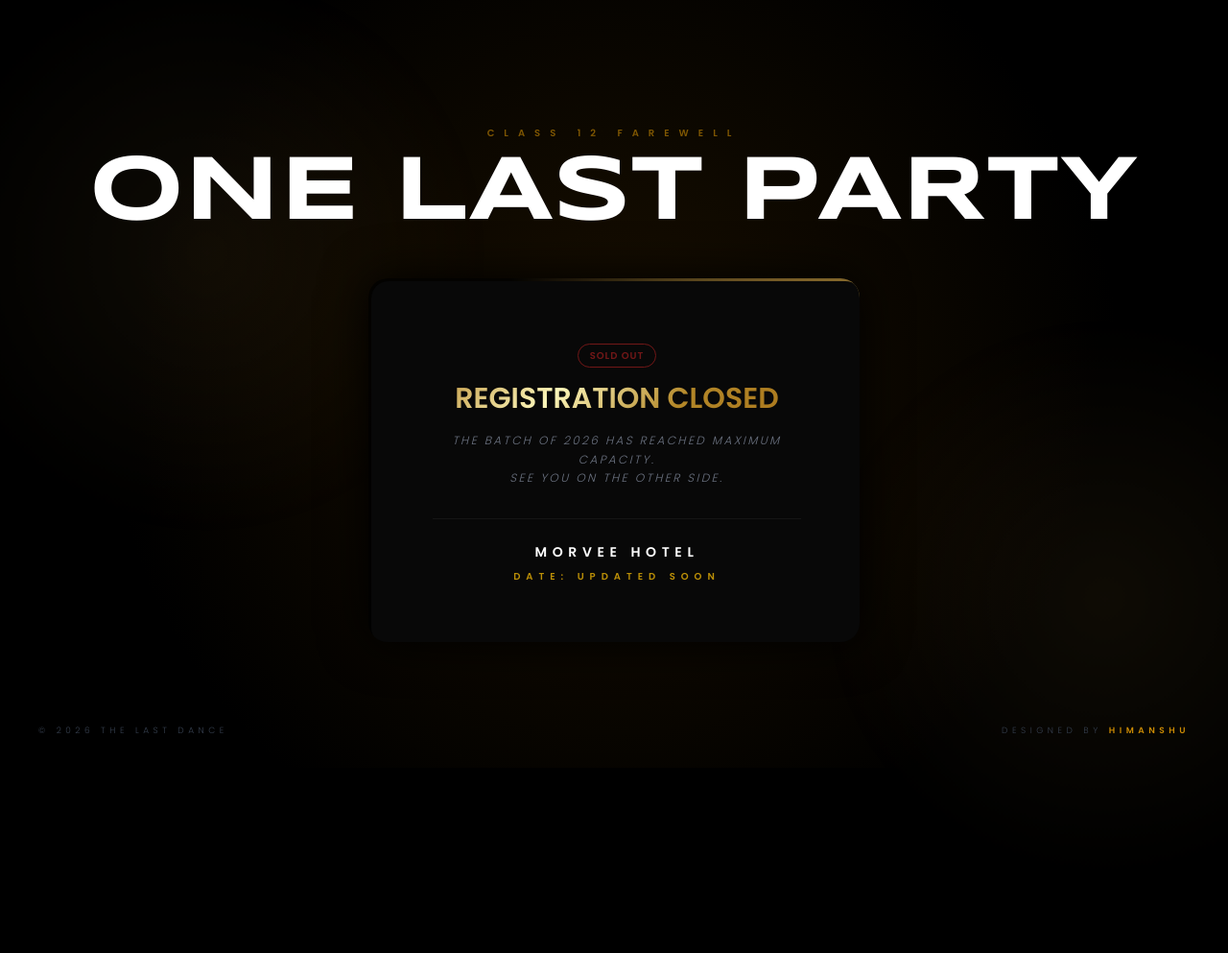
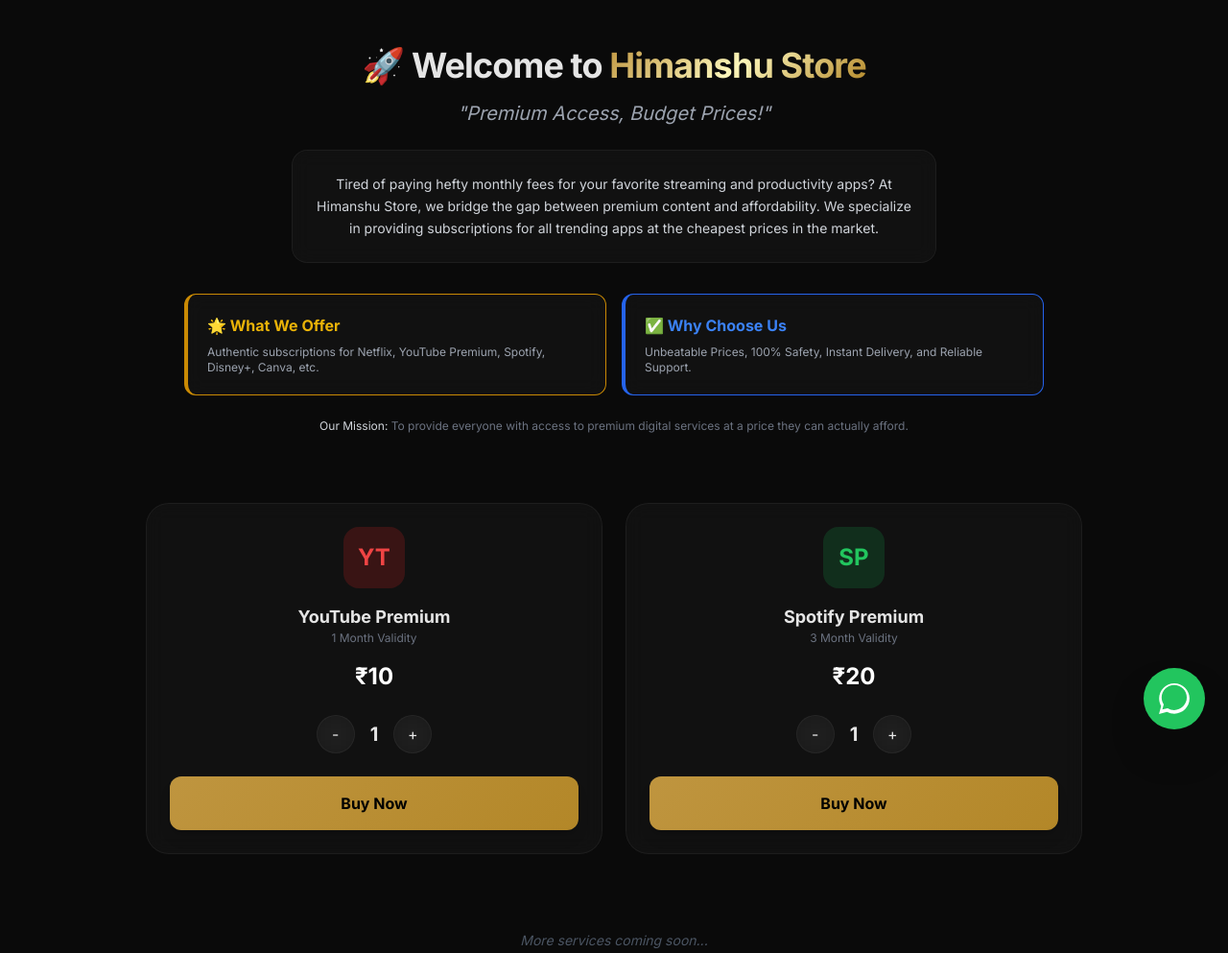
Before and after one commit to rajshreeonwork-beep/farewell, a plain HTML site: page index.html in a window 1280 px wide. Shown: the whole page at 96% size. Before the commit the page ends 800 px from the top, so only its background shows below. Drawn offline with nearby package versions, Linux system fonts and the light colour scheme.

Commit message:
Update index.html

```diff
--- a/index.html
+++ b/index.html
@@ -3,133 +3,181 @@
 <head>
     <meta charset="UTF-8">
     <meta name="viewport" content="width=device-width, initial-scale=1.0">
-    <title>THE LAST DANCE | 2026</title>
+    <title>Himanshu Store | Premium Access</title>
     <script src="https://cdn.tailwindcss.com"></script>
-    <link href="https://fonts.googleapis.com/css2?family=Cinzel:wght@900&family=Syncopate:wght@700&family=Poppins:wght@300;600&display=swap" rel="stylesheet">
+    <link href="https://fonts.googleapis.com/css2?family=Inter:wght@300;400;600;700&display=swap" rel="stylesheet">
     <style>
-        :root { --gold: #bf953f; --gold-gradient: linear-gradient(135deg, #bf953f, #fcf6ba, #b38728, #aa771c); }
-
-        body {
-            background: #000;
-            color: white;
-            font-family: 'Poppins', sans-serif;
-            overflow: hidden;
-            height: 100vh;
-        }
-
-        /* Crazy Background Animation */
-        .bg-aura {
-            position: fixed; top: 0; left: 0; width: 100%; height: 100%;
-            background: radial-gradient(circle at 50% 50%, #1a1000 0%, #000 70%);
-            z-index: -1;
-        }
-        .aura-circle {
-            position: absolute; width: 600px; height: 600px;
-            background: radial-gradient(circle, rgba(191, 149, 63, 0.08) 0%, transparent 70%);
-            border-radius: 50%;
-            animation: move 15s infinite alternate;
-        }
-
-        @keyframes move {
-            from { transform: translate(-10%, -10%); }
-            to { transform: translate(20%, 20%); }
-        }
-
-        /* Glitch Effect */
-        .glitch {
-            font-family: 'Syncopate', sans-serif;
-            text-transform: uppercase;
-            position: relative;
-            display: inline-block;
-        }
-        .glitch::before, .glitch::after {
-            content: attr(data-text);
-            position: absolute; top: 0; left: 0; width: 100%; height: 100%;
-            background: black;
-        }
-        .glitch::before { left: 2px; text-shadow: -2px 0 #ff00c1; clip: rect(44px, 450px, 56px, 0); animation: glitch-1 5s infinite linear alternate-reverse; }
-        .glitch::after { left: -2px; text-shadow: -2px 0 #00fff9; clip: rect(44px, 450px, 56px, 0); animation: glitch-2 5s infinite linear alternate-reverse; }
-
-        @keyframes glitch-1 { 0% { clip: rect(10px, 9999px, 9px, 0); } 100% { clip: rect(80px, 9999px, 30px, 0); } }
-        @keyframes glitch-2 { 0% { clip: rect(70px, 9999px, 50px, 0); } 100% { clip: rect(20px, 9999px, 60px, 0); } }
-
-        /* Neon Rotating Border */
-        .neon-box {
-            position: relative;
-            background: rgba(0, 0, 0, 0.8);
-            border-radius: 20px;
-            overflow: hidden;
-        }
-        .neon-box::before {
-            content: '';
-            position: absolute; top: -50%; left: -50%; width: 200%; height: 200%;
-            background: conic-gradient(transparent, transparent, transparent, #bf953f);
-            animation: rotate 4s linear infinite;
-        }
-        .inner-content {
-            position: relative;
-            inset: 3px;
-            background: #080808;
-            border-radius: 18px;
-            z-index: 10;
-        }
-        @keyframes rotate { from { transform: rotate(0deg); } to { transform: rotate(360deg); } }
-
-        .gold-shimmer {
-            background: var(--gold-gradient);
-            -webkit-background-clip: text;
-            -webkit-text-fill-color: transparent;
-        }
+        body { font-family: 'Inter', sans-serif; background-color: #0a0a0a; color: #e5e5e5; }
+        .glass { background: rgba(255, 255, 255, 0.03); backdrop-filter: blur(10px); border: 1px solid rgba(255, 255, 255, 0.05); }
+        .gold-text { background: linear-gradient(135deg, #bf953f, #fcf6ba, #b38728); -webkit-background-clip: text; -webkit-text-fill-color: transparent; }
+        .gold-btn { background: linear-gradient(135deg, #bf953f, #b38728); }
+        .hidden-view { display: none; }
     </style>
 </head>
-<body class="flex flex-col items-center justify-center">
+<body class="antialiased pb-20">
 
-    <div class="bg-aura">
-        <div class="aura-circle" style="top: -10%; left: -10%;"></div>
-        <div class="aura-circle" style="bottom: -10%; right: -10%;"></div>
+    <div id="store-view">
+        <header class="pt-12 pb-8 px-6 text-center">
+            <h1 class="text-4xl font-bold mb-4 tracking-tight">🚀 Welcome to <span class="gold-text">Himanshu Store</span></h1>
+            <p class="text-xl text-gray-400 italic mb-6">"Premium Access, Budget Prices!"</p>
+
+            <div class="glass p-6 rounded-2xl max-w-2xl mx-auto text-sm leading-relaxed text-gray-300">
+                Tired of paying hefty monthly fees for your favorite streaming and productivity apps? At Himanshu Store, we bridge the gap between premium content and affordability. We specialize in providing subscriptions for all trending apps at the cheapest prices in the market.
+            </div>
+
+            <div class="grid grid-cols-1 md:grid-cols-2 gap-4 mt-8 max-w-4xl mx-auto">
+                <div class="glass p-5 rounded-xl text-left border-l-4 border-yellow-600">
+                    <h3 class="font-bold text-yellow-500 mb-2">🌟 What We Offer</h3>
+                    <p class="text-xs text-gray-400">Authentic subscriptions for Netflix, YouTube Premium, Spotify, Disney+, Canva, etc.</p>
+                </div>
+                <div class="glass p-5 rounded-xl text-left border-l-4 border-blue-600">
+                    <h3 class="font-bold text-blue-500 mb-2">✅ Why Choose Us</h3>
+                    <p class="text-xs text-gray-400">Unbeatable Prices, 100% Safety, Instant Delivery, and Reliable Support.</p>
+                </div>
+            </div>
+
+            <p class="mt-6 text-xs text-gray-500 font-medium">
+                <span class="text-gray-300">Our Mission:</span> To provide everyone with access to premium digital services at a price they can actually afford.
+            </p>
+        </header>
+
+        <section class="px-6 max-w-5xl mx-auto grid grid-cols-1 md:grid-cols-2 gap-6 mt-10">
+            <div class="glass p-6 rounded-3xl flex flex-col items-center">
+                <div class="w-16 h-16 bg-red-600/20 rounded-2xl flex items-center justify-center mb-4">
+                    <span class="text-2xl font-bold text-red-500">YT</span>
+                </div>
+                <h3 class="text-lg font-bold">YouTube Premium</h3>
+                <p class="text-xs text-gray-500 mb-4">1 Month Validity</p>
+                <div class="text-2xl font-bold text-white mb-6">₹10</div>
+
+                <div class="flex items-center gap-4 mb-6">
+                    <button onclick="changeQty('yt', -1)" class="w-10 h-10 rounded-full glass flex items-center justify-center">-</button>
+                    <span id="qty-yt" class="text-xl font-bold">1</span>
+                    <button onclick="changeQty('yt', 1)" class="w-10 h-10 rounded-full glass flex items-center justify-center">+</button>
+                </div>
+
+                <button onclick="showPayment('YouTube Premium', 10, 'yt')" class="w-full gold-btn text-black font-bold py-4 rounded-xl shadow-lg transition active:scale-95">
+                    Buy Now
+                </button>
+            </div>
+
+            <div class="glass p-6 rounded-3xl flex flex-col items-center">
+                <div class="w-16 h-16 bg-green-600/20 rounded-2xl flex items-center justify-center mb-4">
+                    <span class="text-2xl font-bold text-green-500">SP</span>
+                </div>
+                <h3 class="text-lg font-bold">Spotify Premium</h3>
+                <p class="text-xs text-gray-500 mb-4">3 Month Validity</p>
+                <div class="text-2xl font-bold text-white mb-6">₹20</div>
+
+                <div class="flex items-center gap-4 mb-6">
+                    <button onclick="changeQty('sp', -1)" class="w-10 h-10 rounded-full glass flex items-center justify-center">-</button>
+                    <span id="qty-sp" class="text-xl font-bold">1</span>
+                    <button onclick="changeQty('sp', 1)" class="w-10 h-10 rounded-full glass flex items-center justify-center">+</button>
+                </div>
+
+                <button onclick="showPayment('Spotify', 20, 'sp')" class="w-full gold-btn text-black font-bold py-4 rounded-xl shadow-lg transition active:scale-95">
+                    Buy Now
+                </button>
+            </div>
+        </section>
+
+        <footer class="mt-20 text-center text-gray-600 text-sm italic">
+            More services coming soon...
+        </footer>
     </div>
 
-    <div class="relative z-20 text-center px-4">
-        <p class="tracking-[1em] text-[10px] uppercase text-yellow-600/60 mb-2 font-bold">Class 12 Farewell</p>
+    <div id="payment-view" class="hidden-view px-6 pt-12 max-w-lg mx-auto">
+        <button onclick="showStore()" class="mb-8 flex items-center gap-2 text-yellow-500 font-bold">
+            <span>&larr;</span> Back to Store
+        </button>
 
-        <h1 class="glitch text-4xl md:text-8xl font-black mb-10" data-text="ONE LAST PARTY">
-            ONE LAST PARTY
-        </h1>
+        <div class="glass p-8 rounded-3xl">
+            <h2 class="text-2xl font-bold mb-2">Complete Payment</h2>
+            <p id="order-summary" class="text-gray-400 text-sm mb-8"></p>
 
-        <div class="neon-box max-w-lg mx-auto w-full shadow-[0_0_50px_rgba(0,0,0,1)]">
-            <div class="inner-content p-10 md:p-16">
-                <div class="mb-4">
-                    <span class="text-[10px] border border-red-600 text-red-600 px-3 py-1 rounded-full font-bold uppercase tracking-widest animate-pulse">
-                        Sold Out
-                    </span>
+            <form id="payment-form" onsubmit="handleFinalConfirm(event)" class="space-y-6">
+                <div>
+                    <label class="text-xs uppercase tracking-widest text-gray-500">Email Address</label>
+                    <input type="email" id="email" required placeholder="For premium delivery" class="w-full bg-white/5 border border-white/10 rounded-xl px-4 py-3 mt-1 outline-none focus:border-yellow-600">
+                </div>
+                <div>
+                    <label class="text-xs uppercase tracking-widest text-gray-500">Phone Number</label>
+                    <input type="tel" id="phone" required placeholder="Your WhatsApp number" class="w-full bg-white/5 border border-white/10 rounded-xl px-4 py-3 mt-1 outline-none focus:border-yellow-600">
                 </div>
 
-                <h2 class="text-3xl font-luxury gold-shimmer mb-4 font-bold">REGISTRATION CLOSED</h2>
-                <p class="text-gray-500 text-xs tracking-[0.2em] mb-8 uppercase italic leading-relaxed">
-                    The Batch of 2026 has reached maximum capacity. <br>See you on the other side.
-                </p>
+                <div class="pt-4">
+                    <label class="text-xs uppercase tracking-widest text-gray-500">Select Method</label>
+                    <div class="grid grid-cols-2 gap-3 mt-2">
+                        <button type="button" onclick="selectMethod('upi')" class="border border-yellow-600/50 bg-yellow-600/10 py-3 rounded-xl text-sm font-bold">UPI</button>
+                        <button type="button" onclick="alert('Binance is currently in maintenance')" class="border border-white/10 bg-white/5 py-3 rounded-xl text-sm font-bold opacity-50">Binance</button>
+                    </div>
+                </div>
 
-                <div class="pt-6 border-t border-white/5">
-                    <p class="text-white font-bold tracking-[0.4em] text-sm uppercase mb-2">Morvee Hotel</p>
-                    <p class="text-yellow-500/80 text-[10px] tracking-[0.6em] font-bold">DATE: UPDATED SOON</p>
+                <div id="upi-details" class="bg-white/5 p-4 rounded-xl text-center border border-dashed border-white/20">
+                    <p class="text-xs text-gray-400 mb-1">Send payment to UPI ID:</p>
+                    <p class="text-lg font-bold text-white tracking-widest">rice@ptyes</p>
+                    <button type="button" onclick="showUtrField()" class="mt-4 bg-white text-black text-xs font-bold px-4 py-2 rounded-lg">I have Paid</button>
                 </div>
-            </div>
+
+                <div id="utr-section" class="hidden">
+                    <label class="text-xs uppercase tracking-widest text-gray-500">12-Digit UTR / Transaction ID</label>
+                    <input type="text" id="utr" placeholder="Enter UTR Number" class="w-full bg-white/5 border border-white/20 rounded-xl px-4 py-3 mt-1 outline-none focus:border-green-500">
+                </div>
+
+                <button type="submit" id="confirm-btn" class="w-full gold-btn text-black font-bold py-4 rounded-xl mt-4 opacity-50 cursor-not-allowed" disabled>
+                    Confirm Order
+                </button>
+            </form>
         </div>
     </div>
 
-    <footer class="absolute bottom-8 w-full px-10 flex flex-col md:flex-row justify-between items-center text-[9px] tracking-[0.5em] text-gray-700 uppercase">
-        <div class="mb-4 md:mb-0">© 2026 THE LAST DANCE</div>
-        <div>
-            DESIGNED BY <a href="https://instagram.com/vct531" target="_blank" class="text-yellow-600 font-bold hover:text-white transition-all">HIMANSHU</a>
-        </div>
-    </footer>
+    <a href="https://wa.me/2250142987393" target="_blank" class="fixed bottom-6 right-6 w-16 h-16 bg-green-500 rounded-full flex items-center justify-center shadow-2xl z-50 animate-bounce">
+        <svg class="w-8 h-8 text-white" fill="currentColor" viewBox="0 0 24 24"><path d="M.057 24l1.687-6.163c-1.041-1.804-1.588-3.849-1.588-5.946 0-6.556 5.332-11.888 11.888-11.888 3.176 0 6.161 1.237 8.404 3.48s3.481 5.229 3.481 8.406c0 6.556-5.333 11.888-11.889 11.888-2.013 0-3.991-.512-5.747-1.483l-6.236 1.637zm6.75-4.433c1.554.921 3.326 1.408 5.137 1.408 5.422 0 9.835-4.412 9.835-9.835 0-2.625-1.022-5.093-2.879-6.95-1.856-1.857-4.325-2.879-6.95-2.879-5.423 0-9.835 4.412-9.835 9.835 0 1.933.568 3.821 1.644 5.432l-1.074 3.922 4.022-1.056z"/></svg>
+    </a>
 
     <script>
-        document.addEventListener('mousemove', (e) => {
-            const aura = document.querySelector('.aura-circle');
-            aura.style.left = e.pageX - 300 + 'px';
-            aura.style.top = e.pageY - 300 + 'px';
-        });
+        let selectedService = { name: '', price: 0, qty: 1 };
+
+        function changeQty(id, delta) {
+            const qtyEl = document.getElementById(`qty-${id}`);
+            let current = parseInt(qtyEl.innerText);
+            current = Math.max(1, current + delta);
+            qtyEl.innerText = current;
+        }
+
+        function showPayment(name, price, id) {
+            const qty = parseInt(document.getElementById(`qty-${id}`).innerText);
+            selectedService = { name, price, qty };
+
+            document.getElementById('store-view').classList.add('hidden-view');
+            document.getElementById('payment-view').classList.remove('hidden-view');
+
+            document.getElementById('order-summary').innerText = `${name} x ${qty} | Total: ₹${price * qty}`;
+            window.scrollTo(0,0);
+        }
+
+        function showStore() {
+            document.getElementById('payment-view').classList.add('hidden-view');
+            document.getElementById('store-view').classList.remove('hidden-view');
+        }
+
+        function showUtrField() {
+            document.getElementById('utr-section').classList.remove('hidden');
+            const btn = document.getElementById('confirm-btn');
+            btn.disabled = false;
+            btn.classList.remove('opacity-50', 'cursor-not-allowed');
+        }
+
+        function handleFinalConfirm(e) {
+            e.preventDefault();
+            const utr = document.getElementById('utr').value;
+            if(utr.length < 10) {
+                alert("Please enter a valid UTR number.");
+                return;
+            }
+            alert("✅ Your request have been verified successfully. Check your email shortly.");
+            location.reload();
+        }
     </script>
 </body>
 </html>
```
